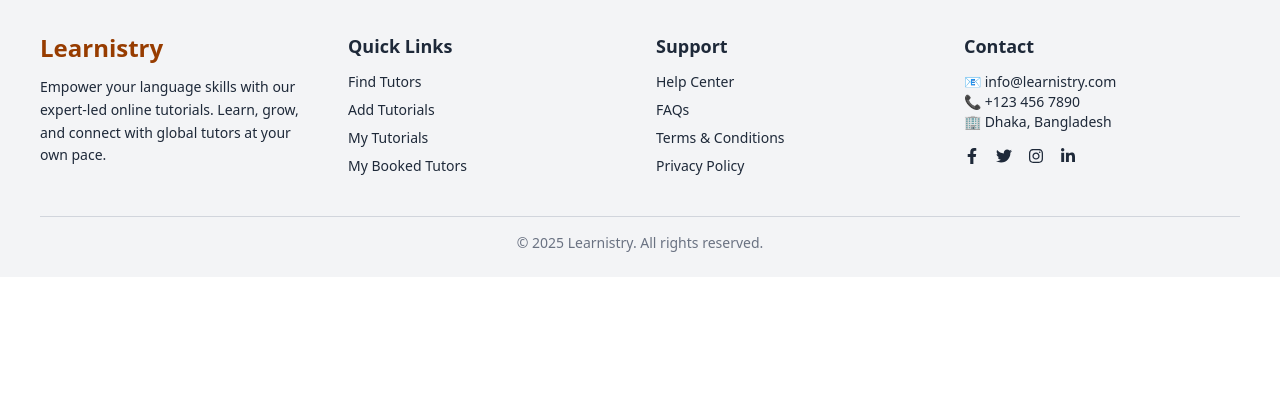
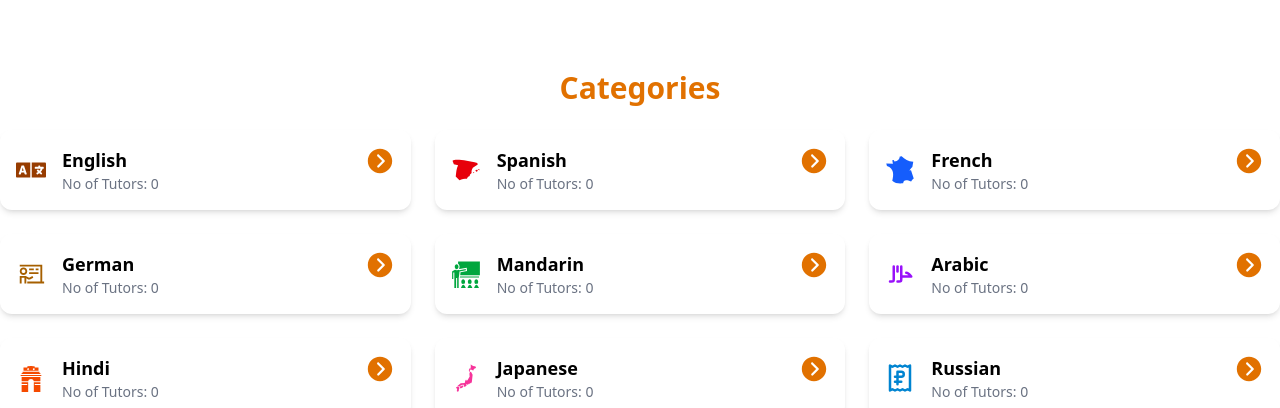
Before and after one commit to sumaiyasinja/learnistry-online-course-client, a React (Vite) app: page /my-tutorials in a window 1280 px wide. Shown: the part 736-1144 px from the top of the page. Before the commit the page ends 1013 px from the top, so only its background shows below. Built offline with nearby package versions, Linux system fonts and the light colour scheme; no server answers.

Commit message:
category section functionalised

```diff
--- a/package.json
+++ b/package.json
@@ -26,6 +26,7 @@
     "react-paginate": "^8.3.0",
     "react-router-dom": "^7.5.1",
     "sort-by": "^1.2.0",
+    "sweetalert2": "^11.19.1",
     "tailwindcss": "^4.1.4"
   },
   "devDependencies": {
--- a/src/components/CategorySection/Category.jsx
+++ b/src/components/CategorySection/Category.jsx
@@ -1,11 +1,40 @@
-// import React from 'react';
 
-// const Category = () => {
-//     return (
-//         <div>
+import {  FaLanguage } from 'react-icons/fa';
+import { GiFrance, GiIndiaGate, GiJapan, GiSpain, GiTeacher } from 'react-icons/gi';
+import { LiaChalkboardTeacherSolid } from 'react-icons/lia';
+import { LuReceiptRussianRuble } from "react-icons/lu";
+import { TbAlphabetArabic } from "react-icons/tb";
+import { IoIosArrowDroprightCircle } from "react-icons/io";
+import { Link } from 'react-router-dom';
 
-//         </div>
-//     );
-// };
 
-// export default Category;
+const iconMap = {
+  language: <FaLanguage className="text-3xl text-amber-800" />,
+  spain: <GiSpain className="text-3xl text-red-600" />,
+  france: <GiFrance className="text-3xl text-blue-600" />,
+  germany: <LiaChalkboardTeacherSolid  className="text-3xl text-yellow-700" />,
+  china: <GiTeacher className="text-3xl text-green-600" />,
+  arabic: <TbAlphabetArabic className="text-3xl text-purple-600" />,
+  india: <GiIndiaGate className="text-3xl text-orange-600" />,
+  japan: <GiJapan className="text-3xl text-pink-500" />,
+  russia: <LuReceiptRussianRuble className="text-3xl text-sky-600" />,
+
+}
+const Category = ({ icon = "teacher", name, tutors }) => {
+  return (
+    <Link to={`/find-tutors/${name}`} className="flex cursor-pointeritems-center justify-between gap-4 p-4 shadow-md rounded-xl hover:shadow-lg transition">
+      <div className='flex items-center gap-4'>
+      <div className="shrink-0">
+        {iconMap[icon]}
+      </div>
+      <div>
+        <h2 className="text-lg font-semibold">{name}</h2>
+        <p className="text-sm text-gray-500">No of Tutors: {tutors}</p>
+      </div>
+      </div>
+      <div><IoIosArrowDroprightCircle className="text-3xl text-amber-600" /></div>
+    </Link>
+  );
+};
+
+export default Category;
--- a/src/components/CategorySection/Categorys.jsx
+++ b/src/components/CategorySection/Categorys.jsx
@@ -1,19 +1,68 @@
 import Title from "../shared/Title";
+import Category from './Category';
 
 const Categorys = () => {
-    return (
-        <div>
-            <Title title="Categories" />
-            <div className="grid grid-cols-1 sm:grid-cols-2 md:grid-cols-3 gap-5">
-                {/* <Category></Category> */}
-                <div className="">
+  const categories = [
+        {
+          "icon": "language",
+          "name": "English",
+          "tutors": 0
+        },
+        {
+          "icon": "spain",
+          "name": "Spanish",
+          "tutors": 0
+        },
+        {
+          "icon": "france",
+          "name": "French",
+          "tutors": 0
+        },
+        {
+          "icon": "germany",
+          "name": "German",
+          "tutors": 0
+        },
+        {
+          "icon": "china",
+          "name": "Mandarin",
+          "tutors": 0
+        },
+        {
+          "icon": "arabic",
+          "name": "Arabic",
+          "tutors": 0
+        },
+        {
+          "icon": "india",
+          "name": "Hindi",
+          "tutors": 0
+        },
+        {
+          "icon": "japan",
+          "name": "Japanese",
+          "tutors": 0
+        },
+        {
+          "icon": "russia",
+          "name": "Russian",
+          "tutors": 0
+        }
+      ];
 
-                    <h2>English</h2>
-                    <p>No of Tutors : 0</p>
-                </div>
-            </div>
-        </div>
-    );
+
+
+
+  return (
+    <div>
+      <Title title="Categories" />
+      <div className="grid grid-cols-1 sm:grid-cols-2 md:grid-cols-3 gap-6 mt-6">
+        {categories.map((cat, index) => (
+          <Category key={index} icon={cat.icon} name={cat.name} tutors={cat.tutors} />
+        ))}
+      </div>
+    </div>
+  );
 };
 
 export default Categorys;
--- a/src/components/shared/Navbar.jsx
+++ b/src/components/shared/Navbar.jsx
@@ -44,10 +44,10 @@ const Navbar = () => {
         My Tutorials
       </NavLink>
       <NavLink
-        to="/my-booked-tutors"
+        to={`/my-booked-tutors/${user?.email}`}
         className="hover:underline hover:underline-offset-4 hover:w-fit transition-all duration-100 ease-linear"
       >
-        My booked tutors
+        My Booked Tutors
       </NavLink>
 
 
--- /dev/null
+++ b/src/pages/MyBookings/MyBookingCard.jsx
@@ -0,0 +1,32 @@
+const MyBookingCard = ({ item, handleReview, handleDelete }) => {
+    return (
+      <tr className="border-t hover:bg-amber-50 transition">
+        <td className="py-3 px-4">
+          <img
+            src={item?.image}
+            alt={item?.language}
+            className="w-20 h-14 object-cover rounded-lg"
+          />
+        </td>
+        <td className="py-3 px-4">{item?.language}</td>
+        <td className="py-3 px-4">${item?.price}</td>
+        <td className="py-3 px-4">{item?.tutorEmail}</td>
+        <td className="py-3 px-4 flex items-center justify-center gap-2">
+          <button
+            onClick={() => handleReview(item?.tutorId)}
+            className="bg-green-600 text-white px-3 py-1 rounded hover:bg-green-700 transition text-sm"
+          >
+            Review
+          </button>
+          <button
+            onClick={() => handleDelete(item?._id)}
+            className="bg-red-600 text-white px-3 py-1 rounded hover:bg-red-700 transition text-sm"
+          >
+            Delete
+          </button>
+        </td>
+      </tr>
+    );
+  };
+
+  export default MyBookingCard;
--- /dev/null
+++ b/src/pages/MyBookings/MyBookings.jsx
@@ -0,0 +1,81 @@
+import { useContext, useState } from "react";
+import axios from "axios";
+import toast, { Toaster } from "react-hot-toast";
+import { AuthContext } from "../../provider/AuthProvider";
+import Title from "../../components/shared/Title";
+import { useLoaderData } from "react-router-dom";
+import MyBookingCard from "./MyBookingCard";
+import Swal from "sweetalert2";
+
+const MyBookings = () => {
+  const { user } = useContext(AuthContext);
+  const bookings = useLoaderData();
+  console.log("Bookings:", bookings);
+  const handleReview = async (tutorId) => {
+    try {
+      await axios.patch(`http://localhost:5000/tutorials/review/${tutorId}`);
+      toast.success("Review added!");
+    } catch (err) {
+      console.error("Review error:", err);
+      toast.error("Failed to add review");
+    }
+  };
+
+  const handleDelete = async (bookingId) => {
+    Swal.fire({
+      title: "Are you sure you want to delete this booking?",
+      icon: "warning",
+      showCancelButton: true,
+      confirmButtonColor: "#3085d6",
+      cancelButtonColor: "#d33",
+      confirmButtonText: "Delete",
+    }).then((result) => {
+      if (result.isConfirmed) {
+    try {
+     axios.delete(`http://localhost:5000/bookings/${bookingId}`);
+      toast.success("Booking deleted.");
+    } catch (err) {
+      console.error("Delete error:", err);
+      toast.error("Failed to delete booking");
+    }
+      }
+    });
+
+  };
+
+  return (
+    <div className="max-w-6xl mx-auto px-4 py-10">
+      <Toaster />
+      <Title title="My Booked Tutors" />
+      {bookings.length === 0 ? (
+        <p className="text-center mt-6 text-gray-600">No bookings found.</p>
+      ) : (
+        <div className="overflow-x-auto mt-8">
+          <table className="min-w-full bg-white shadow rounded-xl overflow-hidden">
+            <thead className="bg-amber-100 text-amber-800">
+              <tr>
+                <th className="py-3 px-4 text-left">Image</th>
+                <th className="py-3 px-4 text-left">Language</th>
+                <th className="py-3 px-4 text-left">Price</th>
+                <th className="py-3 px-4 text-left">Tutor Email</th>
+                <th className="py-3 px-4 text-center">Actions</th>
+              </tr>
+            </thead>
+            <tbody>
+              {bookings.map((item) => (
+                <MyBookingCard
+                  key={item._id}
+                  item={item}
+                  handleReview={handleReview}
+                  handleDelete={handleDelete}
+                />
+              ))}
+            </tbody>
+          </table>
+        </div>
+      )}
+    </div>
+  );
+};
+
+export default MyBookings;
--- a/src/pages/TuitorDetails/TuitorDetails.jsx
+++ b/src/pages/TuitorDetails/TuitorDetails.jsx
@@ -9,6 +9,7 @@ import toast, { Toaster } from "react-hot-toast";
 const TuitorDetails = () => {
   const tutor = useLoaderData();
   const {user}= useContext(AuthContext)
+    console.log(user.email);
 
   const handleBookTutor = () => {
     const bookedTutor = {
@@ -28,10 +29,13 @@ const TuitorDetails = () => {
             toast.success("Tutor booked successfully")
         }
     })
-    .catch(err=> {
-        console.error(err.message)
-        toast.error("Failed to book tutor")
-    })
+    .catch((err) => {
+        if (err.response?.status === 409) {
+          toast.error("You have already booked this tutorial.");
+        } else {
+          toast.error("Failed to book tutor.");
+        }
+      });
 
   };
 
--- a/src/routes/routes.jsx
+++ b/src/routes/routes.jsx
@@ -9,6 +9,7 @@ import UpdateTutorial from "../pages/UpdateTutorial/UpdateTutorial";
 import FindTutor from "../pages/FindTutor/FindTutor";
 import PrivateRoutes from './PrivateRoutes';
 import TuitorDetails from "../pages/TuitorDetails/TuitorDetails";
+import MyBookings from "../pages/MyBookings/MyBookings";
 
 const router = createBrowserRouter([
   {
@@ -34,6 +35,11 @@ const router = createBrowserRouter([
         loader: () => fetch("http://localhost:5000/tutorials"),
       },
       {
+        path: "/find-tutors/:category",
+        element: <FindTutor />,
+        loader: ({ params }) => fetch(`http://localhost:5000/tutorials/by-category/${params.category}`),
+      },
+      {
         path: "/add-tutorials",
         element: <PrivateRoutes><AddTutorial /></PrivateRoutes>,
       },
@@ -44,12 +50,18 @@ const router = createBrowserRouter([
       },
       {
         path: `/tutor-details/:id`,
-        element: <TuitorDetails />,
+        element: <PrivateRoutes><TuitorDetails /></PrivateRoutes>,
         loader: ({ params }) => fetch(`http://localhost:5000/tutorials/${params.id}`),
       },
       {
+        path: `/my-booked-tutors/:email`,
+        element: <PrivateRoutes><MyBookings /></PrivateRoutes>,
+        loader: ({ params }) => fetch(`http://localhost:5000/my-bookings/${params.email}`),
+
+      },
+      {
         path: "/my-tutorials",
-        element: <Register />,
+        element: <Home />,
       },
     ],
   },
```
Also changed, not shown: 1 other file (tests, documents, lock files or other folders).
